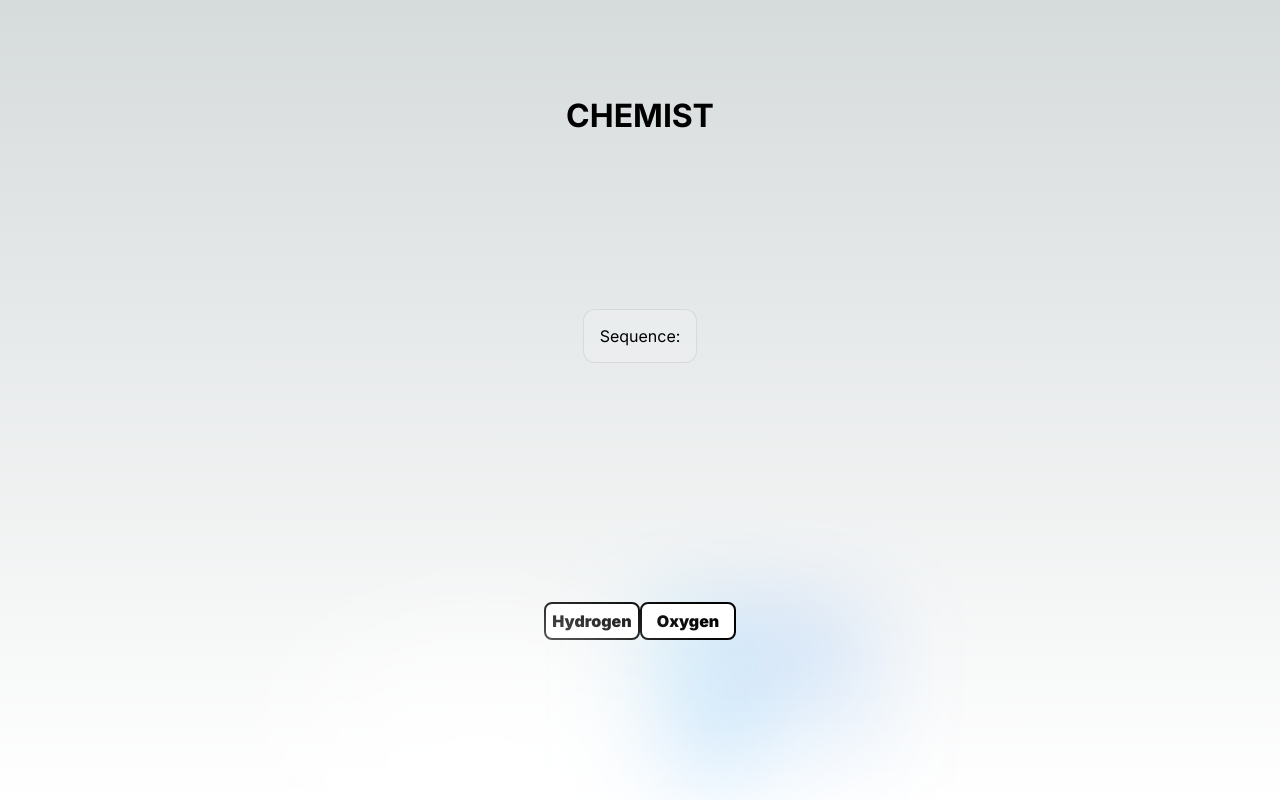
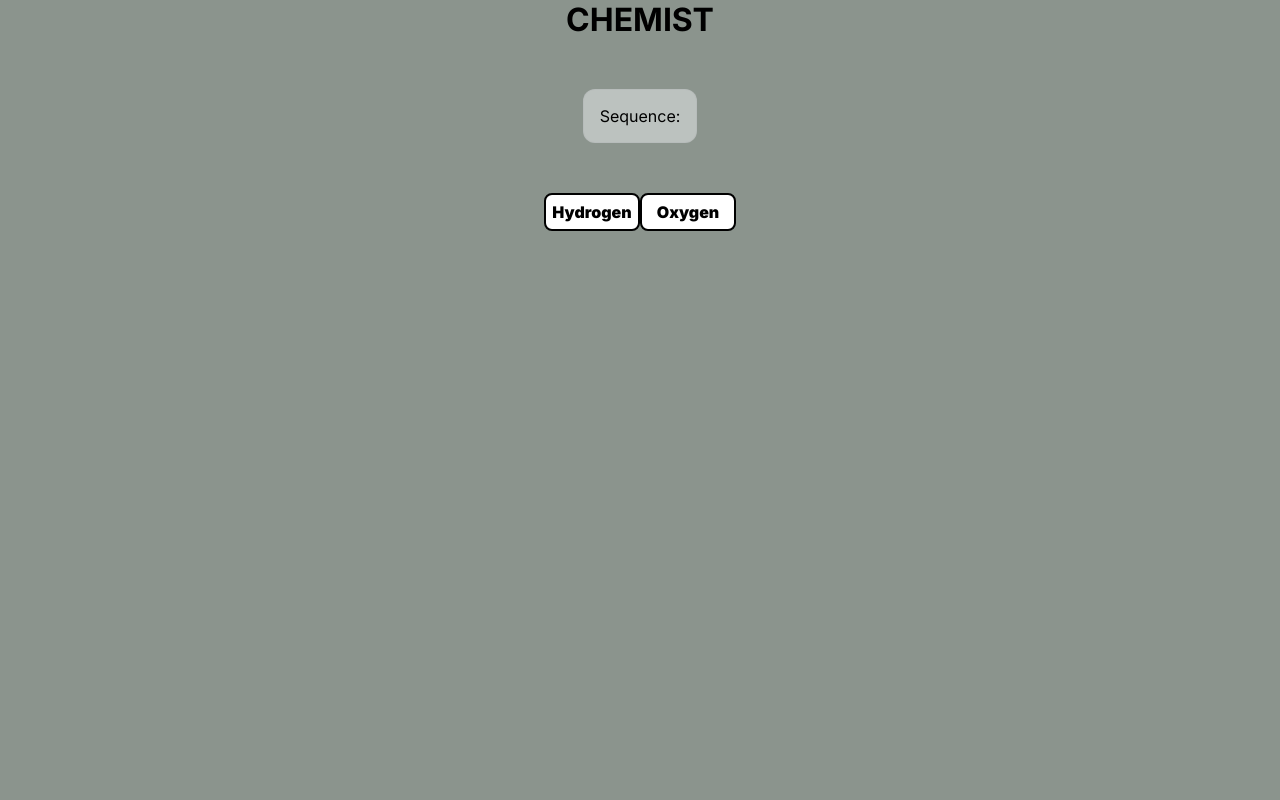
Before and after one commit to ExceptionHandlersUOA/SpaceshipCrewGame, a Next.js app: page /chemist in a window 1280 px wide. Built offline with nearby package versions, Linux system fonts and the light colour scheme.

Commit message:
Edit CSS and cut down unneeded classes.

```diff
--- a/app/chemist/page.css
+++ b/app/chemist/page.css
@@ -1,9 +1,11 @@
-.main {
+.page {
+    width: 100%;
+    height: auto;
     display: flex;
+    align-items: center;
     flex-direction: column;
-    justify-content: space-between;
-    align-items: center;
-    padding: 6rem;
+    row-gap: 50px;
+    background-color: #8b948d;
     min-height: 100vh;
 }
 
@@ -14,38 +16,6 @@
     background-color: rgba(var(--callout-rgb), 0.5);
     border: 1px solid rgba(var(--callout-border-rgb), 0.3);
     border-radius: var(--border-radius);
-}
-
-.center {
-    display: flex;
-    justify-content: center;
-    /* align-items: center; */
-    position: relative;
-    padding: 4rem 0;
-}
-
-.center::before {
-    background: var(--secondary-glow);
-    border-radius: 50%;
-    width: 480px;
-    height: 360px;
-    margin-left: -400px;
-}
-
-.center::after {
-    background: var(--primary-glow);
-    width: 240px;
-    height: 180px;
-    z-index: -1;
-}
-
-.center::before,
-.center::after {
-    content: "";
-    left: 50%;
-    position: absolute;
-    filter: blur(45px);
-    transform: translateZ(0);
 }
 
 button {
@@ -61,16 +31,3 @@ button {
     cursor: pointer;
     transition: border-color 0.25s;
 }
-
-/* Mobile */
-@media (max-width: 700px) {
-
-    .center {
-        padding: 8rem 0 6rem;
-    }
-
-    .center::before {
-        transform: none;
-        height: 300px;
-    }
-}
--- a/app/chemist/page.tsx
+++ b/app/chemist/page.tsx
@@ -20,21 +20,18 @@ export default function Page({ correctSequence }: { correctSequence: string }) {
     };
 
     return (
-        <main className="main">
+        <div className="page">
             <h1>CHEMIST</h1>
             <div className="elementtube">
                 <p>
                     Sequence: <ElementTube sequence={sequence} />
                 </p>
             </div>
+            <div>
+                <button onClick={() => handleButtonClick("H")}>Hydrogen</button>
+                <button onClick={() => handleButtonClick("O")}>Oxygen</button>
+            </div>
 
-            <div className="center">
-                <div>
-                    <button onClick={() => handleButtonClick("H")}>Hydrogen</button>
-                    <button onClick={() => handleButtonClick("O")}>Oxygen</button>
-                </div>
-
-            </div>
-        </main>
+        </div>
     );
 }
```
